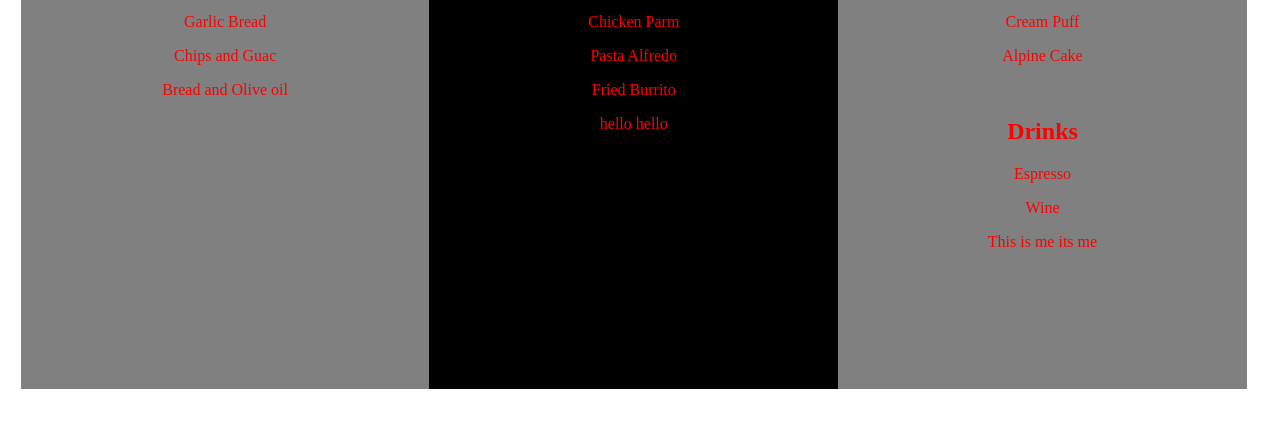
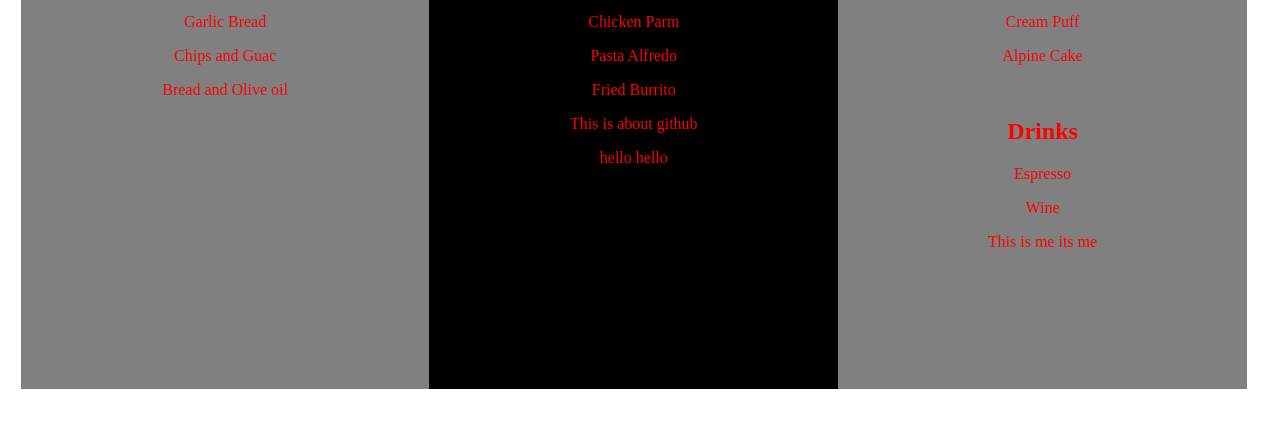
Before and after one commit to KKhola12/aug-12-class, a plain HTML site: page index.html in a window 1280 px wide. Shown: the part 212-640 px from the top of the page. Drawn offline with Linux system fonts and the light colour scheme.

Commit message:
done chages

```diff
--- a/index.html
+++ b/index.html
@@ -48,6 +48,7 @@
 <p>Chicken Parm</p>
 <p>Pasta Alfredo</p>
 <p>Fried Burrito</p>
+<h> This is about github</h>
 <p> hello hello</p>
 </div>
 
```
